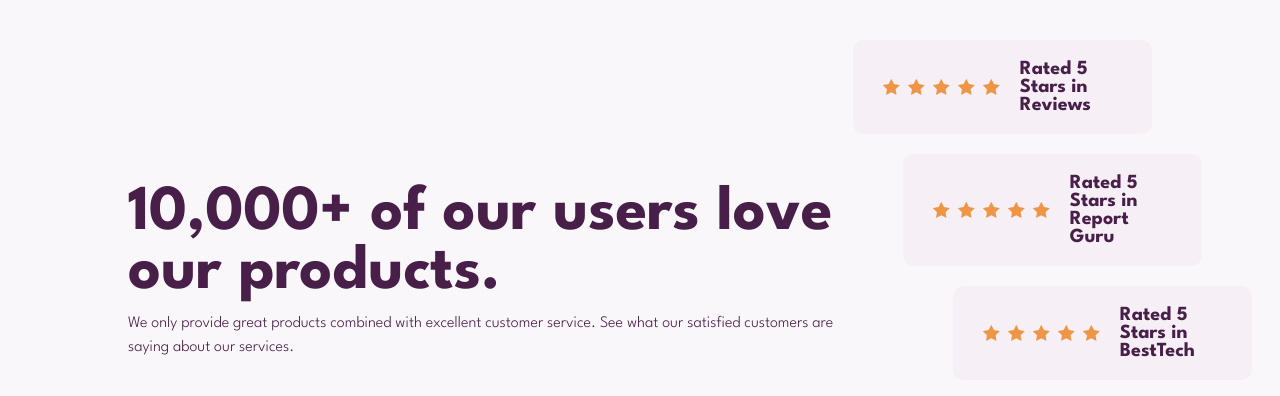
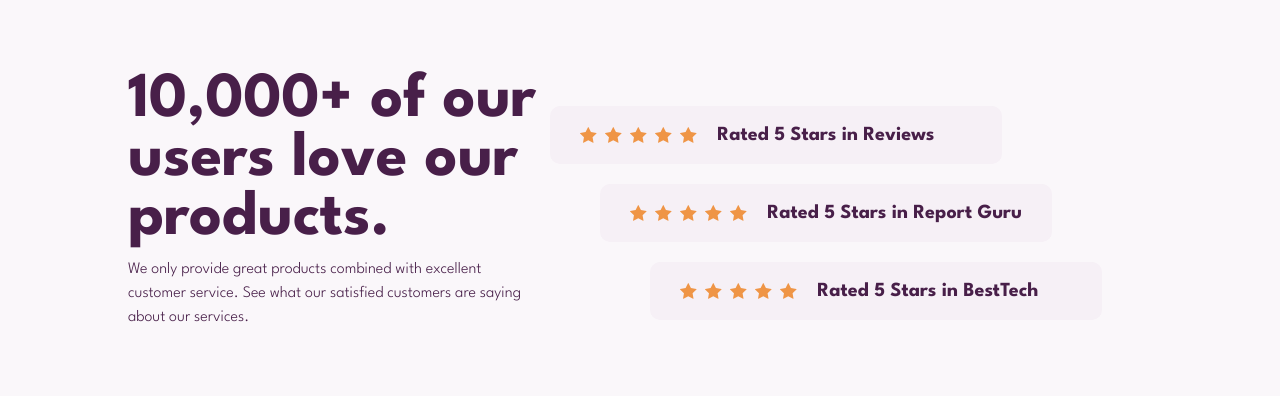
Before and after one commit to sparklaunch/Social-Proof-Section, a Next.js app: page / in a window 1280 px wide. Shown: the part 200-596 px from the top of the page. Built offline with nearby package versions, Linux system fonts and the light colour scheme.

Commit message:
스타일 개선 및 카드 위치 조정

```diff
--- a/src/app/Home.module.css
+++ b/src/app/Home.module.css
@@ -8,12 +8,14 @@
 .top {
 	display: flex;
 	align-items: flex-end;
+	justify-content: space-between;
 }
 
 .header {
 	display: flex;
 	flex-direction: column;
 	gap: 10px;
+	width: 40%;
 }
 
 .heading {
--- a/src/shared/ui/Rating.tsx
+++ b/src/shared/ui/Rating.tsx
@@ -9,8 +9,8 @@ export default function Rating({ rate }: { rate: Rate }) {
 		<div
 			className={styles.card}
 			style={{
-				top: +id * 10,
-				left: +id * 50
+				top: (+id - 3) * 10,
+				left: (+id - 3) * 50
 			}}
 		>
 			<div className={styles.stars}>
```
